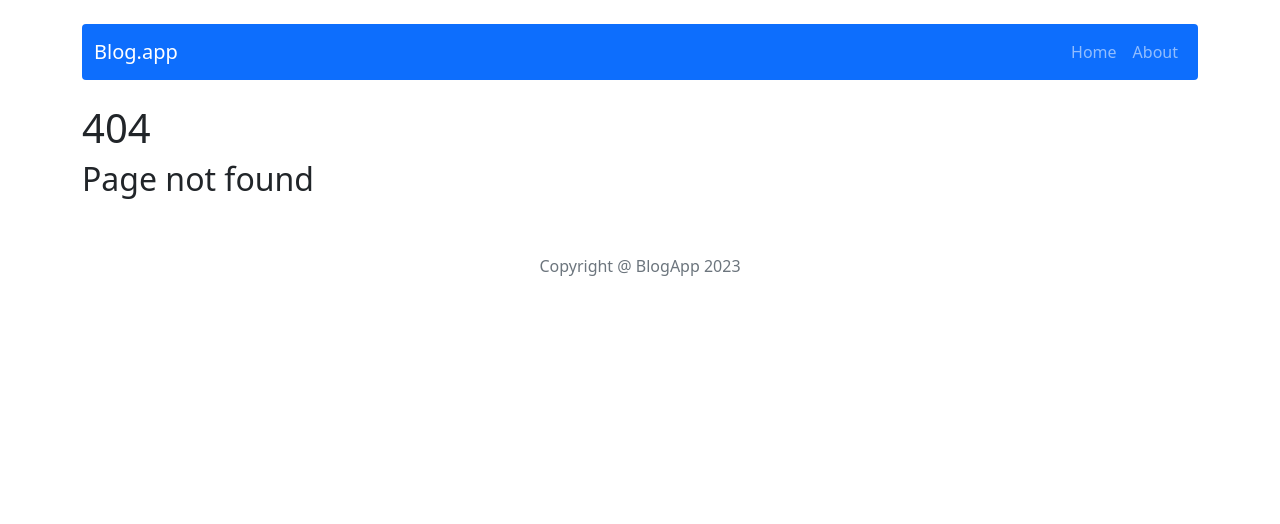
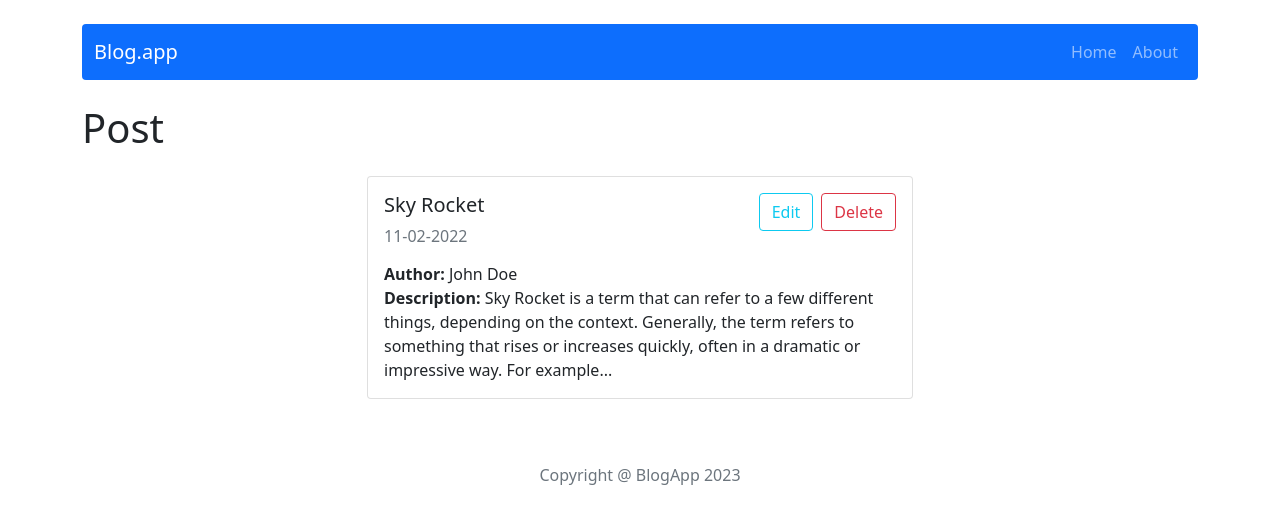
Before and after one commit to 802K0V1C/react-blogapp, a React (Create React App) app: page /post/1 in a window 1280 px wide. Before the commit this address had no page. Shown: the top 524 px of the page. Built offline with nearby package versions, Linux system fonts and the light colour scheme.

Commit message:
add edit and delete buttons

```diff
--- a/src/App.js
+++ b/src/App.js
@@ -14,8 +14,10 @@ const App = () => {
     <Container>
       <Header />
       <Routes>
-        <Route path="/" element={<Home />} />
+      <Route path="/" element={<Home />} />
         <Route path="/about" element={<About />} />
+        <Route path="/post/:postId" element={<Post />} />
+        <Route path="/post/add" element={<PostAdd />} />
         <Route path="/post/edit/:id" element={<PostEdit />} />
         <Route path="*" element={<ErrorPage />} />
       </Routes>
--- a/src/components/pages/Post/Post.js
+++ b/src/components/pages/Post/Post.js
@@ -1,9 +1,41 @@
+import { useParams } from 'react-router';
+import { getPostsById } from '../../../redux/postsRedux';
+import { useSelector } from 'react-redux';
+import { Navigate } from 'react-router-dom';
+import { Card, Row, Button, Col } from 'react-bootstrap';
+import SiteTitles from '../../SiteTitles/SiteTitles';
+
+
 const Post = () => {
-    return (
-    <div>
-        <h1>Post</h1>
-    </div>
-    );
+    const { postId } = useParams();
+
+    const renderPostById = useSelector((state) => getPostsById(state, postId));
+    // console.log(renderPostById);
+
+    if (!renderPostById) return <Navigate to="/" />;
+return (
+    <Row className="justify-content-center">
+    <SiteTitles>Post</SiteTitles>
+    <Col xs={6} md={6} lg={6} key={renderPostById.id} className="my-3">
+        <Card>
+        <Card.Body>
+            <div className="d-flex justify-content-between">
+            <Card.Title>{renderPostById.title}</Card.Title>
+            <div>
+                <Button variant="outline-info" href={`/post/edit/` + renderPostById.id} className="mx-2">Edit</Button>
+                <Button variant="outline-danger" href="#">Delete</Button>
+            </div>
+            </div>
+            <Card.Subtitle className="mb-2 text-muted">{renderPostById.publishedDate}</Card.Subtitle>
+            <Card.Text className="pt-2 mb-0">
+            <strong>Author:</strong> {renderPostById.author}</Card.Text>
+            <Card.Text><strong>Description:</strong> {renderPostById.content}</Card.Text>
+        </Card.Body>
+        </Card>
+    </Col>
+    </Row>
+);
 };
 
+
 export default Post;
```
